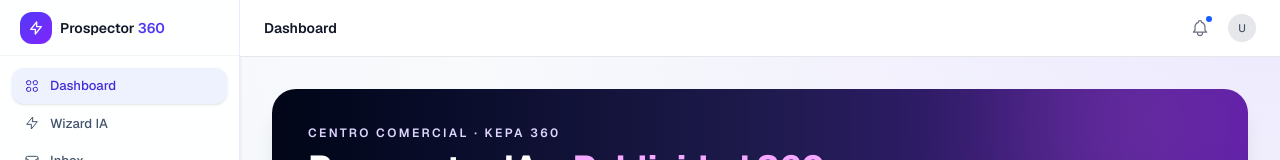
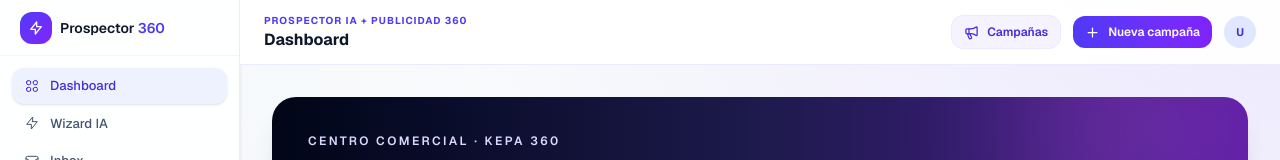
Before and after one commit to kepabilbao67-bot/prospector-AI, a Next.js app: page / in a window 1280 px wide. Shown: the top 160 px of the page. Built offline with nearby package versions, Linux system fonts and the light colour scheme; no server answers; the database is empty.

Commit message:
style(topbar): unify visual identity and link functional campaign actions

```diff
--- a/src/components/ui/top-bar.tsx
+++ b/src/components/ui/top-bar.tsx
@@ -1,6 +1,8 @@
 "use client";
 
 import { usePathname } from "next/navigation";
+import Link from "next/link";
+import { Megaphone, Plus, Sparkles } from "lucide-react";
 
 const pageTitles: Record<string, string> = {
   "/": "Dashboard",
@@ -28,20 +30,15 @@
 
 export function TopBar() {
   const pathname = usePathname();
-  const title = pageTitles[pathname] || "ProspectorAI";
+  const title = pageTitles[pathname] || "Prospector IA 360";
 
   return (
-    <header className="sticky top-0 z-40 bg-white border-b border-gray-200">
-      <div className="flex items-center justify-between px-4 h-14 md:px-6">
-        <h1 className="text-sm font-semibold text-gray-900">{title}</h1>
+    <header className="sticky top-0 z-40 border-b border-violet-100 bg-white/95 backdrop-blur">
+      <div className="flex min-h-16 items-center justify-between gap-3 px-4 md:px-6">
+        <div className="min-w-0"><p className="text-[10px] font-bold uppercase tracking-widest text-indigo-600">Prospector IA + Publicidad 360</p><h1 className="truncate text-base font-bold text-slate-900">{title}</h1></div>
         <div className="flex items-center gap-3">
-          <button className="relative p-1.5 rounded-md hover:bg-gray-100 transition-colors">
-            <svg className="w-5 h-5 text-gray-500" fill="none" viewBox="0 0 24 24" stroke="currentColor">
-              <path strokeLinecap="round" strokeLinejoin="round" strokeWidth={1.5} d="M15 17h5l-1.405-1.405A2.032 2.032 0 0118 14.158V11a6.002 6.002 0 00-4-5.659V5a2 2 0 10-4 0v.341C7.67 6.165 6 8.388 6 11v3.159c0 .538-.214 1.055-.595 1.436L4 17h5m6 0v1a3 3 0 11-6 0v-1m6 0H9" />
-            </svg>
-            <span className="absolute top-1 right-1 w-1.5 h-1.5 bg-blue-600 rounded-full" />
-          </button>
-          <div className="w-7 h-7 rounded-full bg-gray-200 flex items-center justify-center text-[11px] font-medium text-gray-600">
+          <Link href="/campaigns" className="hidden items-center gap-2 rounded-xl border border-violet-100 bg-violet-50 px-3 py-2 text-xs font-semibold text-indigo-700 hover:bg-violet-100 sm:inline-flex"><Megaphone size={15}/> Campañas</Link><Link href="/wizard" className="inline-flex items-center gap-2 rounded-xl bg-gradient-to-r from-indigo-600 to-violet-600 px-3 py-2 text-xs font-semibold text-white hover:from-indigo-700 hover:to-violet-700"><Plus size={15}/><span className="hidden sm:inline">Nueva campaña</span><Sparkles className="sm:hidden" size={15}/></Link>
+          <div className="flex h-8 w-8 items-center justify-center rounded-full bg-indigo-100 text-[11px] font-bold text-indigo-700">
             U
           </div>
         </div>
```
